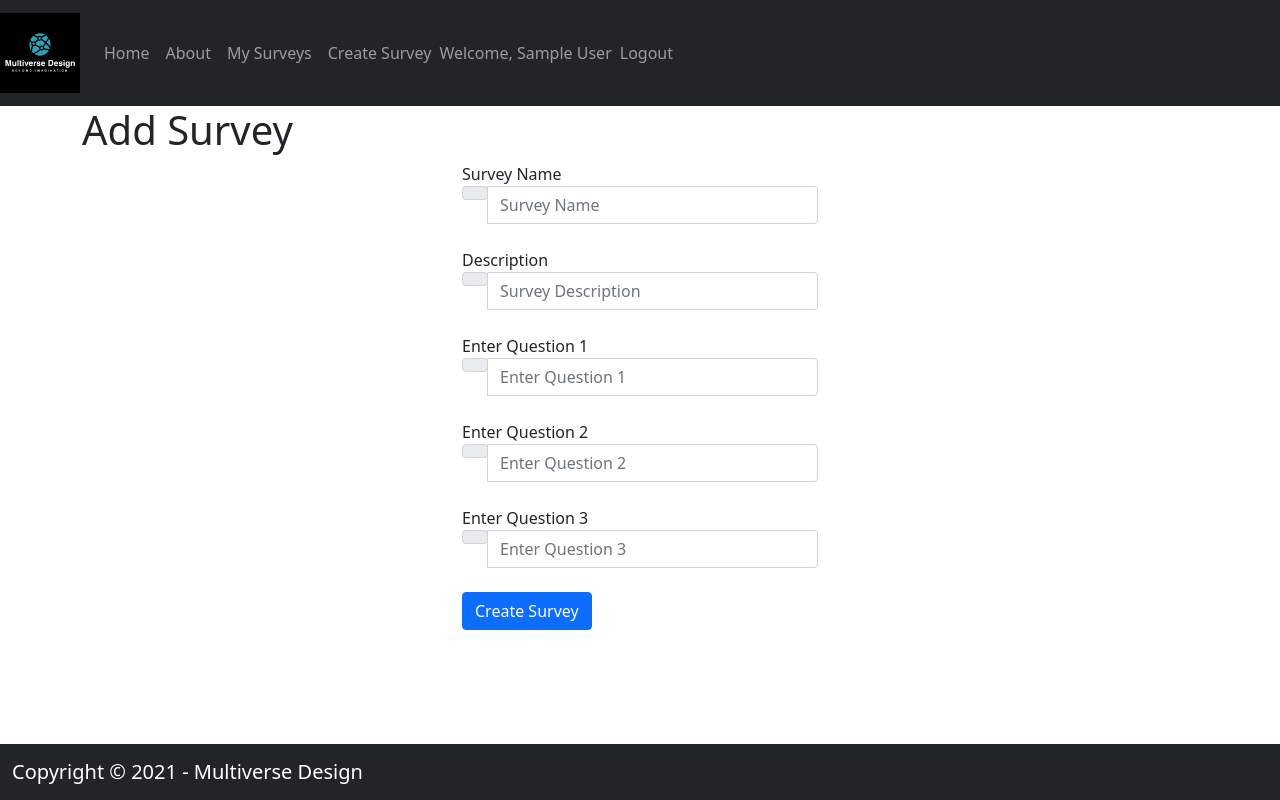
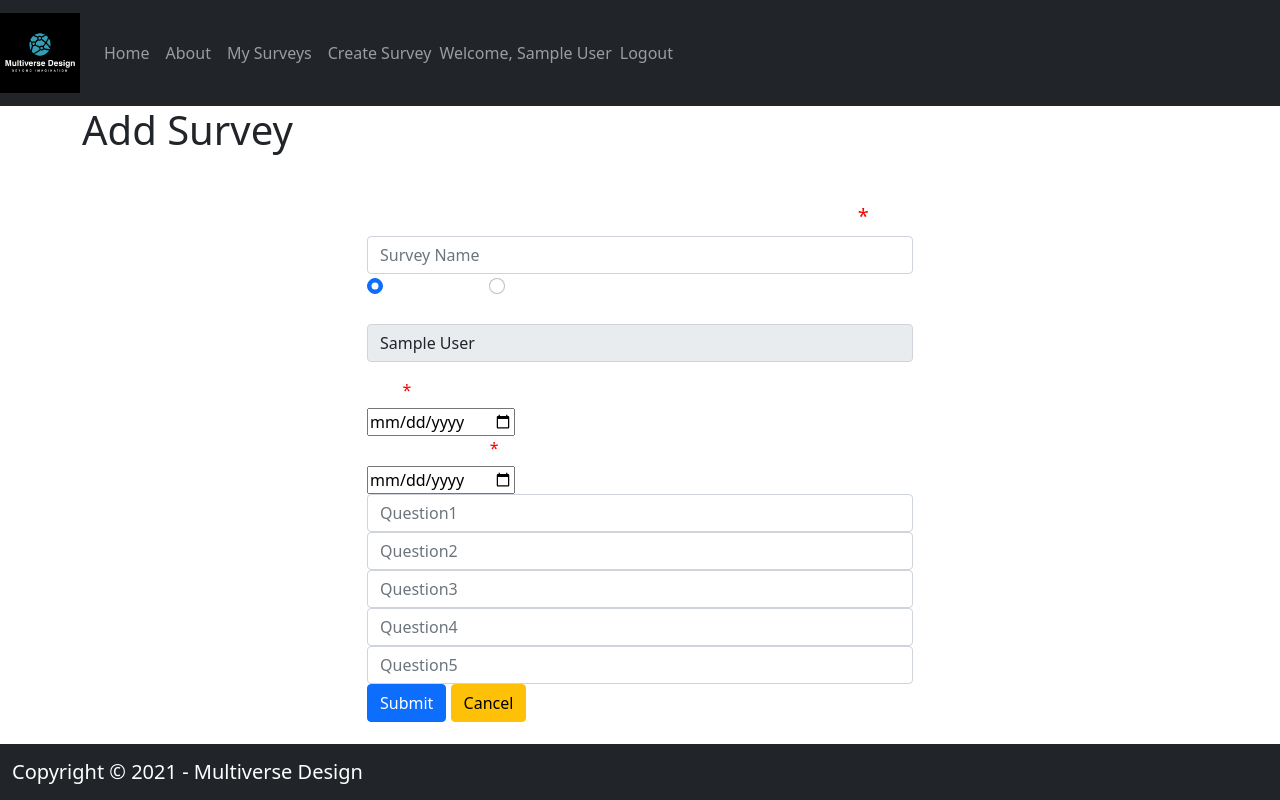
Before and after one commit to Fasop4/Multiverse-Design-Surveys, a Node server app: page /surveys/add in a window 1280 px wide. Run offline with Node 20, Linux system fonts and the light colour scheme; the visitor is signed in with stand-in values (Sample User, id 1); some libraries are stand-ins or nearby versions.

Commit message:
survey additon updated

```diff
--- a/server/views/content/survey/survey-add.ejs
+++ b/server/views/content/survey/survey-add.ejs
@@ -1,3 +1,4 @@
+<!-- Shahriar -->
 
 <div class="jumbotron">
   <div class="container">
@@ -7,75 +8,73 @@
 
 <div class="container">
   <div class="row">
-        <div class="col-4">
-
-        </div>
-        <div class="col-4">
+      <div class="offset-md-3 col-md-6">
+          <h3 style="color: white;">New Survey Questions</h3>
           <form class="form" method="POST">
-            <div class="form-row align-items-center">
-
-              <div class="w-100">
-                <label class="sr-only" for="title">Survey Name</label>
-                <div class="input-group mb-4">
-                  <div class="input-group-prepend">
-                    <div class="input-group-text"><i class="fas fa-check-square"></i></div>
-                  </div>
-                  <input type="text" class="form-control" id="surveyName" name="surveyName" placeholder="Survey Name" required>
-                </div>
+            <div class="form-group">
+              <label style="color: white;" class="h5" for="NameTextField">Please name the new survey. Name must be unique.<span style="color: red">*</span> </label>
+              <input type="text" class="form-control" id="NameTextField"
+              placeholder="Survey Name" name="surveyName" value="" required>
             </div>
 
-              <div class="w-100">
-                <label class="sr-only" for="Description">Description</label>
-                <div class="input-group mb-4">
-                  <div class="input-group-prepend">
-                    <div class="input-group-text"><i class="fas fa-check-square"></i></div>
+            <div class="form-check form-check-inline">
+              <input class="form-check-input" type="radio" name="surveytype" id="inlineRadio1" value="True/False" checked=true>
+              <label style="color: white;" class="form-check-label" for="inlineRadio1">True/False</label>
             </div>
-                  <input type="text" class="form-control" id="description" name="description" placeholder="Survey Description" required>
-                </div>
+            <div class="form-check form-check-inline">
+              <input class="form-check-input" type="radio" name="surveytype" id="inlineRadio2" value="Scale">
+              <label style="color: white;" class="form-check-label" for="inlineRadio2">Scale</label>
             </div>
 
-              <div class="w-100">
-                <label class="sr-only" for="enterQuestion1">Enter Question 1</label>
-                <div class="input-group mb-4">
-                  <div class="input-group-prepend">
-                    <div class="input-group-text"><i class="fas fa-check-square"></i></div>
+            <!-- survey creator section to identify the creator of survey-->
+
+            <% if(typeof displayName=='string' && displayName) {%>
+            <div class="form-group">
+              <label style="color: white;" for="CreatorTextField">Survey Creator</label>
+              <input type="text" class="form-control" id="displayName"
+              placeholder="<%= displayName %>" name="displayName" value="<%= displayName %>" required readonly>
             </div>
-                  <input type="text" class="form-control" id="enterQuestion1" name="enterQuestion1" placeholder="Enter Question 1" required>
-                </div>
-              </div>
+            <% } %>
 
-              <div class="w-100">
-                <label class="sr-only" for="enterQuestion2">Enter Question 2</label>
-                <div class="input-group mb-4">
-                  <div class="input-group-prepend">
-                    <div class="input-group-text"><i class="fas fa-check-square"></i></div>
-                  </div>
-                  <input type="text" class="form-control" id="enterQuestion2" name="enterQuestion2" placeholder="Enter Question 2" required>
-                </div>
-              </div>
+            <!-- setting start date / end date -->
+            <script>
+              $("date").on("change", function() {
+                  this.setAttribute(
+                      "data-date",
+                      moment(this.value, "YYYY-MM-DD").local().format( this.getAttribute("data-date-format") )
+                  )
+              }).trigger("change")
+            </script>
 
-              <div class="w-100">
-                <label class="sr-only" for="enterQuestion3">Enter Question 3</label>
-                <div class="input-group mb-4">
-                  <div class="input-group-prepend">
-                    <div class="input-group-text"><i class="fas fa-check-square"></i></div>
-                  </div>
-                  <input type="text" class="form-control" id="enterQuestion3" name="enterQuestion3" placeholder="Enter Question 3" required>
-                </div>
+            <!--placeholder="Survey start date"-->
+            <div class="form-group col-md-3">
+              <label style="color: white;" class="h6">Survey Start Date<span style="color: red">*</span> </label>
+              <input type="date" class="date" id=""
+              placeholder="yyyy-mm-dd" name="startdate" value=""   data-date="" required>
             </div>
 
 
-
-            <div class="form-row">
-              <div class="col-auto mx-auto d-block">
-                <button type="submit" class="btn btn-primary mb-2" id="sendButton"><i class="fas fa-paper-plane"></i> Create Survey</button>
-              </div>
+            <div class="form-group col-md-3">
+              <label style="color: white;" class="h6" for="">Survey End Date<span style="color: red">*</span></label>
+              <input type="date" class="date" id=""
+              placeholder="Survey end date" name="enddate" value=""  required>
             </div>
 
+            <% for (i=1; i < 6; i++) { %>
+            <div class="form-group">
+              <input type="text" class="form-control" id=""
+              placeholder="Question<%= i %>" name="q<%= i %>" value="" required>
+            </div>
+            <% } %>
+
+            <button class="btn btn-primary " type="submit">
+              <i class="fas fa-edit"></i> Submit</button>
+
+              <a href="/surveys" class="btn btn-warning">
+                  <i class="fas fa-undo"></i> Cancel</a>
           </form>
-        </div>
-        <div class="col-4">
-
       </div>
   </div>
 </div>
+<br>
+<br>
```
Lines whose indentation alone changed are shown as unchanged.
